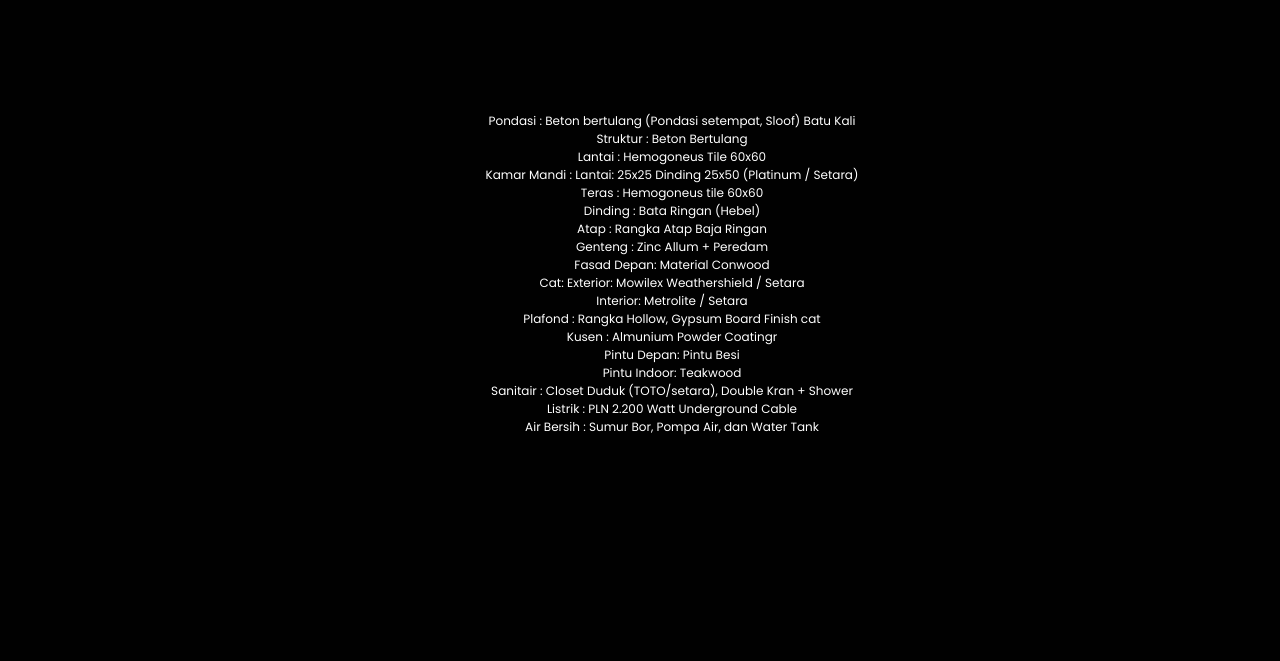
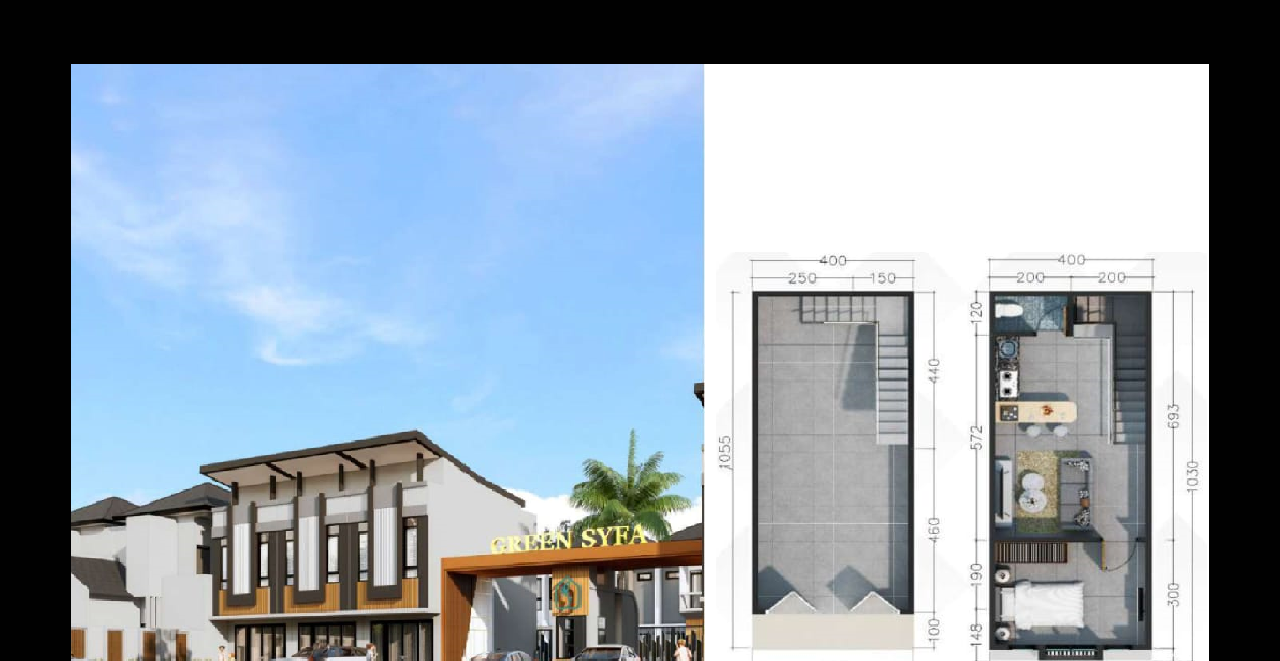
Before and after one commit to RumahTasik/R2, a plain HTML site: page index.html in a window 1280 px wide. Shown: the part 139-800 px from the top of the page. Drawn offline with nearby package versions, Linux system fonts and the light colour scheme.

Commit message:
Update index.html

```diff
--- a/index.html
+++ b/index.html
@@ -46,7 +46,7 @@
     <section class="menu" id="Rumah">
       <div class="row">
         <div class="img">
-          <img src="/Green Syfa Residence Web/img/rumah/DRT1.png" alt="" />
+          <img src="/img/rumah/DRT2.png" alt="" />
         </div>
       </div>
     </section>
```
